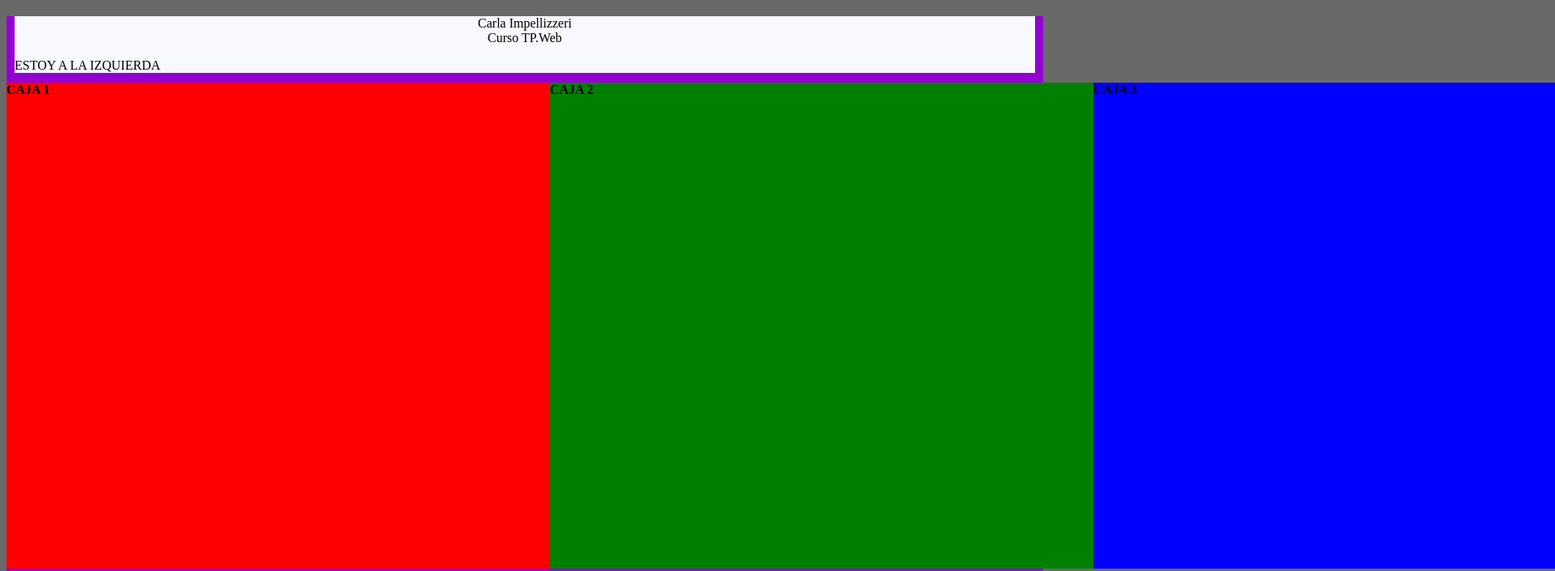
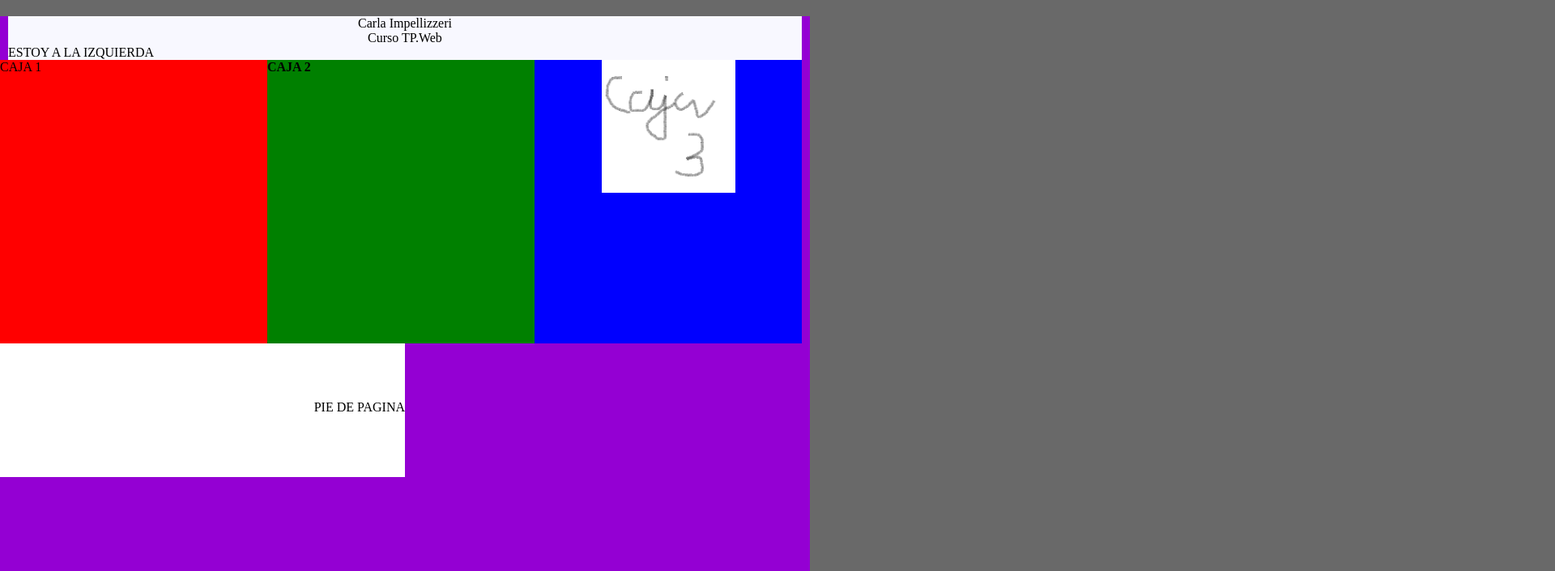
Before and after one commit to carlaimpellizzeri/Ejercicios, a plain HTML site: page Practica13.html in a window 1280 px wide. Shown: the top 705 px of the page at 81% size, 1920 px wide, since content can reach past the window. Drawn offline with Linux system fonts and the light colour scheme.

Commit message:
Cambios con Antonio

```diff
--- a/Practica13.html
+++ b/Practica13.html
@@ -5,23 +5,20 @@
 	<meta name="viewport" content="width=device-width, initial-scale=1">
 	<title>TP-WEB-T3-P13</title>
 	<style type="text/css">
-    /* width es el ancho de la pagina
-    height es el alto de la pagina
-    font-weight: bold negrita
-    text-align: alineación
-    margin:margen de la caja que la contiene
-    hay que meter cajas dentro de cajas
-    display: flex se usa para cajas horizontales*/
+
   body {
   background-color: #696969;
-  height: 100%;
-  width: 100%;
+  width: 1000px;
   }
-  .cuadro1 {
+
+  *{margin: 0;box-sizing: border-box;}
+
+  .contenedor {
     background-color: #9400D3;
+    width: 100%;
     height: 100%;
-    width: 100%
     }
+
   .encabezado {
     background-color: #F8F8FF;
     margin-top: 20px;
@@ -33,71 +30,63 @@
   }
   .izquierda {
     text-align: left;
+  }
 
-  }
-  .derecha {
-    text-align: right;
-
-  }
   .cajas {
+    width: 100%;
+    height: 350px;
     display: flex;
-    width: 100%
-    height: 100%;
-    margin-top: -1.6%;
-    margin-right: 10px;
 
   }
   .caja1 {
     background: red;
-    font-weight: bold;
-    width: 671px;
-    height: 600px;
+    width: 33%;
+    height: 350px;
 
   }
   .caja2 {
     background: green;
     font-weight: bold;
-    width: 671px;
-    height: 600px;
+    width: 33%;
+    height: 350px;
 
   }
   .caja3 {
     background: blue;
-    font-weight: bold;
-    width: 671px;
-    height: 600px;
+    width: 33%;
+    height: 350px;
 
   }
   .imagencaja3{
-      width: 250px;
-      height: 150px;
+      width: 50%;
+      display: block;
       margin-left: auto;
       margin-right: auto;
-      display: block;
+
     }
 
   .piedepagina{
       background-color: white;
-      width:50%;
-      height: 200px;
-      padding-top: 180px;
+      width:500px;
+      height: 165px;
+      text-align: right;
+      padding-top: 70px;
     }
 
 	</style>
 </head>
 <body>
-
-  <div class="cuadro1">
+  <div class="contenedor">
     <div class="encabezado">
-      <p class="centrado">Carla Impellizzeri<br>Curso TP.Web</p>
-      <p class="izquierda">ESTOY A LA IZQUIERDA</p>
+    <div class="centrado">Carla Impellizzeri<br>Curso TP.Web</div>
+    <div class="izquierda">ESTOY A LA IZQUIERDA</div>
     </div>
-    <div class="cajas" class="izquierda">
-      <div><p class="caja1">CAJA 1</p></div>
-      <div><p class="caja2">CAJA 2</p></div>
-      <div ><p class="caja3">CAJA 3</p><img src="caja3.png" class="imagencaja3"></div>
+    <div class="cajas">
+      <div class="caja1">CAJA 1</div>
+      <div class="caja2">CAJA 2</div>
+      <div class="caja3"><img src="caja3.png" class="imagencaja3"></div>
     </div>
-    <div class="piedepagina"><p class="derecha" class="centrado">PIE DE PAGINA<p></div>
+    <div class="piedepagina">PIE DE PAGINA</div>
   </div>
 </body>
 </html>
```
Also changed, not shown: Practica10.html (+2 -2 lines), Practica16.html (+9 -20 lines), Practica23.html (added, +32 -0 lines).
